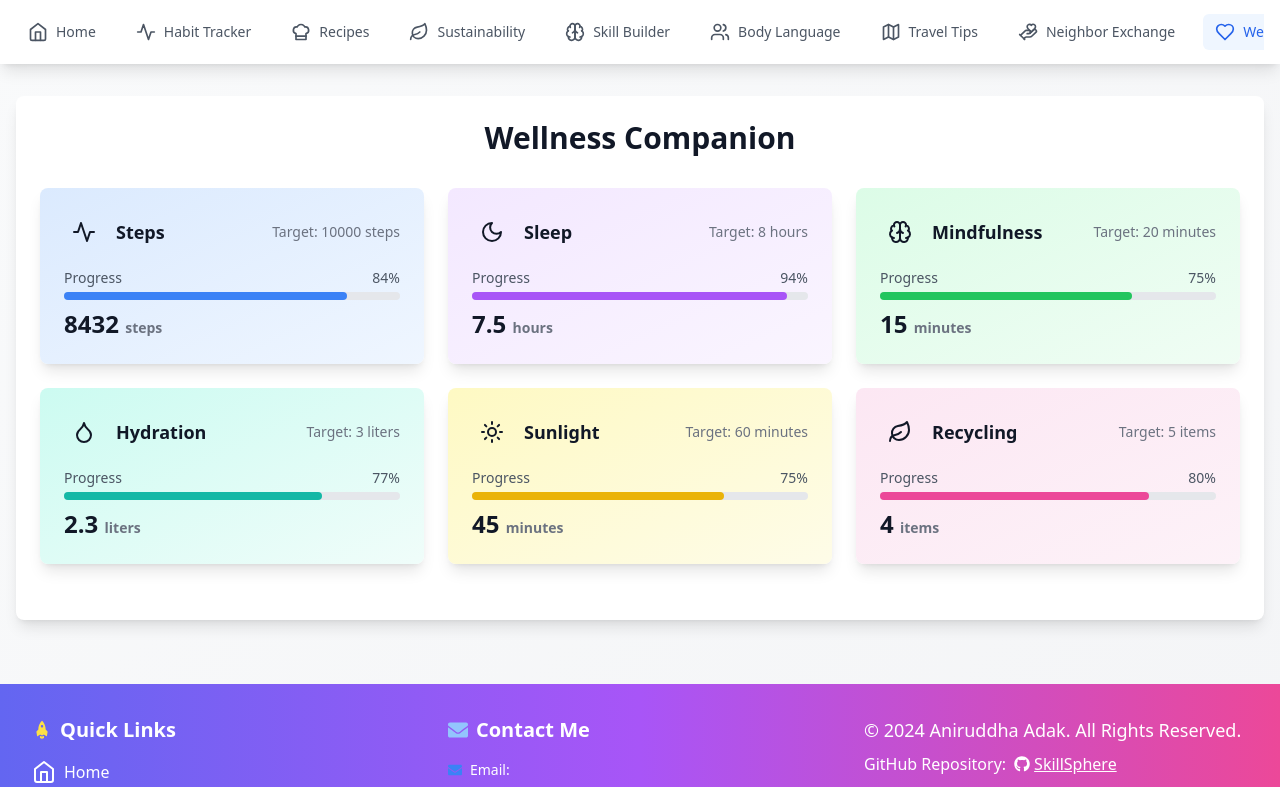
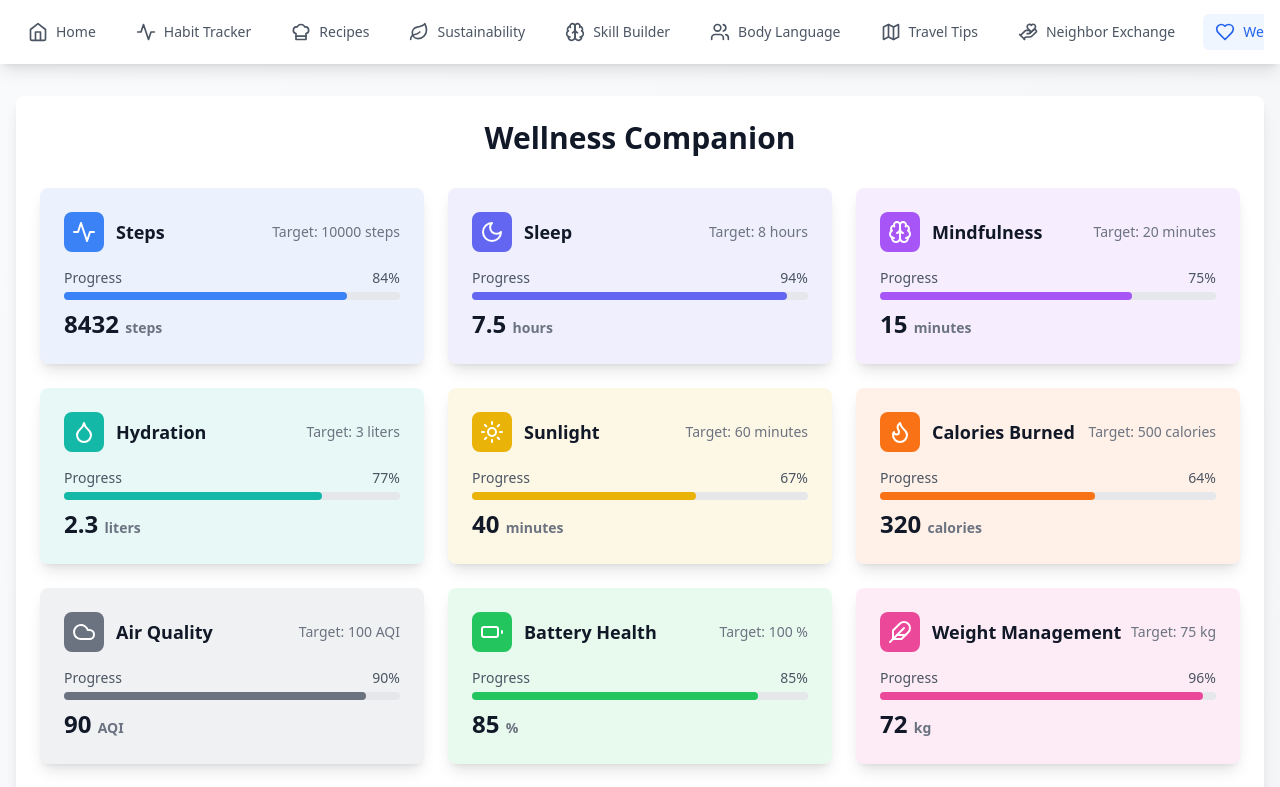
Before and after one commit to aniruddhaadak80/SkillSphere, a React (Vite) app: page /wellness in a window 1280 px wide. Shown: the top 787 px of the page. Built offline with nearby package versions, Linux system fonts and the light colour scheme.

Commit message:
Update Wellness.tsx
Each card now features a distinct color scheme for the card background and progress bar, making the entire wellness dashboard dynamic and visually appealing. Let me know if you’d like further enhancements!

```diff
--- a/src/pages/Wellness.tsx
+++ b/src/pages/Wellness.tsx
@@ -1,6 +1,6 @@
 import React, { useState } from 'react';
 import { motion } from 'framer-motion';
-import { Heart, Activity, Brain, Moon, Droplet, Sun, Leaf } from 'lucide-react';
+import { Heart, Activity, Brain, Moon, Sun, Droplet, Flame, Cloud, Battery, Feather, Leaf, Wind } from 'lucide-react';
 
 interface WellnessMetric {
   id: string;
@@ -9,85 +9,30 @@ interface WellnessMetric {
   target: number;
   unit: string;
   icon: React.ElementType;
-  bgColor: string;
-  progressColor: string;
+  colorClass: string;
 }
 
 const Wellness = () => {
   const [metrics] = useState<WellnessMetric[]>([
-    {
-      id: '1',
-      category: 'Steps',
-      value: 8432,
-      target: 10000,
-      unit: 'steps',
-      icon: Activity,
-      bgColor: 'from-blue-100 to-blue-50',
-      progressColor: 'bg-blue-500',
-    },
-    {
-      id: '2',
-      category: 'Sleep',
-      value: 7.5,
-      target: 8,
-      unit: 'hours',
-      icon: Moon,
-      bgColor: 'from-purple-100 to-purple-50',
-      progressColor: 'bg-purple-500',
-    },
-    {
-      id: '3',
-      category: 'Mindfulness',
-      value: 15,
-      target: 20,
-      unit: 'minutes',
-      icon: Brain,
-      bgColor: 'from-green-100 to-green-50',
-      progressColor: 'bg-green-500',
-    },
-    {
-      id: '4',
-      category: 'Hydration',
-      value: 2.3,
-      target: 3,
-      unit: 'liters',
-      icon: Droplet,
-      bgColor: 'from-teal-100 to-teal-50',
-      progressColor: 'bg-teal-500',
-    },
-    {
-      id: '5',
-      category: 'Sunlight',
-      value: 45,
-      target: 60,
-      unit: 'minutes',
-      icon: Sun,
-      bgColor: 'from-yellow-100 to-yellow-50',
-      progressColor: 'bg-yellow-500',
-    },
-    {
-      id: '6',
-      category: 'Recycling',
-      value: 4,
-      target: 5,
-      unit: 'items',
-      icon: Leaf,
-      bgColor: 'from-pink-100 to-pink-50',
-      progressColor: 'bg-pink-500',
-    },
+    { id: '1', category: 'Steps', value: 8432, target: 10000, unit: 'steps', icon: Activity, colorClass: 'bg-blue-500' },
+    { id: '2', category: 'Sleep', value: 7.5, target: 8, unit: 'hours', icon: Moon, colorClass: 'bg-indigo-500' },
+    { id: '3', category: 'Mindfulness', value: 15, target: 20, unit: 'minutes', icon: Brain, colorClass: 'bg-purple-500' },
+    { id: '4', category: 'Hydration', value: 2.3, target: 3, unit: 'liters', icon: Droplet, colorClass: 'bg-teal-500' },
+    { id: '5', category: 'Sunlight', value: 40, target: 60, unit: 'minutes', icon: Sun, colorClass: 'bg-yellow-500' },
+    { id: '6', category: 'Calories Burned', value: 320, target: 500, unit: 'calories', icon: Flame, colorClass: 'bg-orange-500' },
+    { id: '7', category: 'Air Quality', value: 90, target: 100, unit: 'AQI', icon: Cloud, colorClass: 'bg-gray-500' },
+    { id: '8', category: 'Battery Health', value: 85, target: 100, unit: '%', icon: Battery, colorClass: 'bg-green-500' },
+    { id: '9', category: 'Weight Management', value: 72, target: 75, unit: 'kg', icon: Feather, colorClass: 'bg-pink-500' },
+    { id: '10', category: 'Carbon Footprint', value: 2.5, target: 5, unit: 'tons', icon: Leaf, colorClass: 'bg-lime-500' },
+    { id: '11', category: 'Wind Exposure', value: 12, target: 20, unit: 'minutes', icon: Wind, colorClass: 'bg-cyan-500' },
+    { id: '12', category: 'Mental Health', value: 80, target: 100, unit: '%', icon: Brain, colorClass: 'bg-pink-600' },
+    { id: '13', category: 'Mood Tracking', value: 7, target: 10, unit: 'mood score', icon: Heart, colorClass: 'bg-red-500' },
   ]);
 
   return (
-    <motion.div
-      initial={{ opacity: 0 }}
-      animate={{ opacity: 1 }}
-      className="max-w-7xl mx-auto"
-    >
+    <motion.div initial={{ opacity: 0 }} animate={{ opacity: 1 }} className="max-w-7xl mx-auto">
       <div className="bg-white dark:bg-gray-800 rounded-lg shadow-lg p-6 mb-8">
-        <h1 className="text-3xl font-bold text-gray-900 dark:text-white mb-8 text-center">
-          Wellness Companion
-        </h1>
-
+        <h1 className="text-3xl font-bold text-gray-900 dark:text-white mb-8 text-center">Wellness Companion</h1>
         <div className="grid grid-cols-1 md:grid-cols-2 lg:grid-cols-3 gap-6 mb-8">
           {metrics.map((metric) => {
             const Icon = metric.icon;
@@ -98,16 +43,14 @@ const Wellness = () => {
                 key={metric.id}
                 layout
                 whileHover={{ scale: 1.05 }}
-                className={`bg-gradient-to-br ${metric.bgColor} rounded-lg shadow-lg p-6`}
+                className={`rounded-lg shadow-lg p-6 ${metric.colorClass} bg-opacity-10 dark:bg-opacity-20`}
               >
                 <div className="flex items-center justify-between mb-4">
                   <div className="flex items-center space-x-3">
-                    <div className="p-2 bg-opacity-20 rounded-lg">
-                      <Icon className="w-6 h-6 text-current" />
+                    <div className={`p-2 rounded-lg ${metric.colorClass}`}>
+                      <Icon className="w-6 h-6 text-white" />
                     </div>
-                    <h3 className="text-lg font-semibold text-gray-900 dark:text-white">
-                      {metric.category}
-                    </h3>
+                    <h3 className="text-lg font-semibold text-gray-900 dark:text-white">{metric.category}</h3>
                   </div>
                   <span className="text-sm text-gray-500 dark:text-gray-400">
                     Target: {metric.target} {metric.unit}
@@ -117,13 +60,11 @@ const Wellness = () => {
                 <div className="mb-2">
                   <div className="flex justify-between text-sm mb-1">
                     <span className="text-gray-600 dark:text-gray-300">Progress</span>
-                    <span className="text-gray-600 dark:text-gray-300">
-                      {Math.round(progress)}%
-                    </span>
+                    <span className="text-gray-600 dark:text-gray-300">{Math.round(progress)}%</span>
                   </div>
                   <div className="w-full bg-gray-200 dark:bg-gray-600 rounded-full h-2">
                     <motion.div
-                      className={`rounded-full h-2 ${metric.progressColor}`}
+                      className={`rounded-full h-2 ${metric.colorClass}`}
                       style={{ width: `${progress}%` }}
                       initial={{ width: 0 }}
                       animate={{ width: `${progress}%` }}
```
